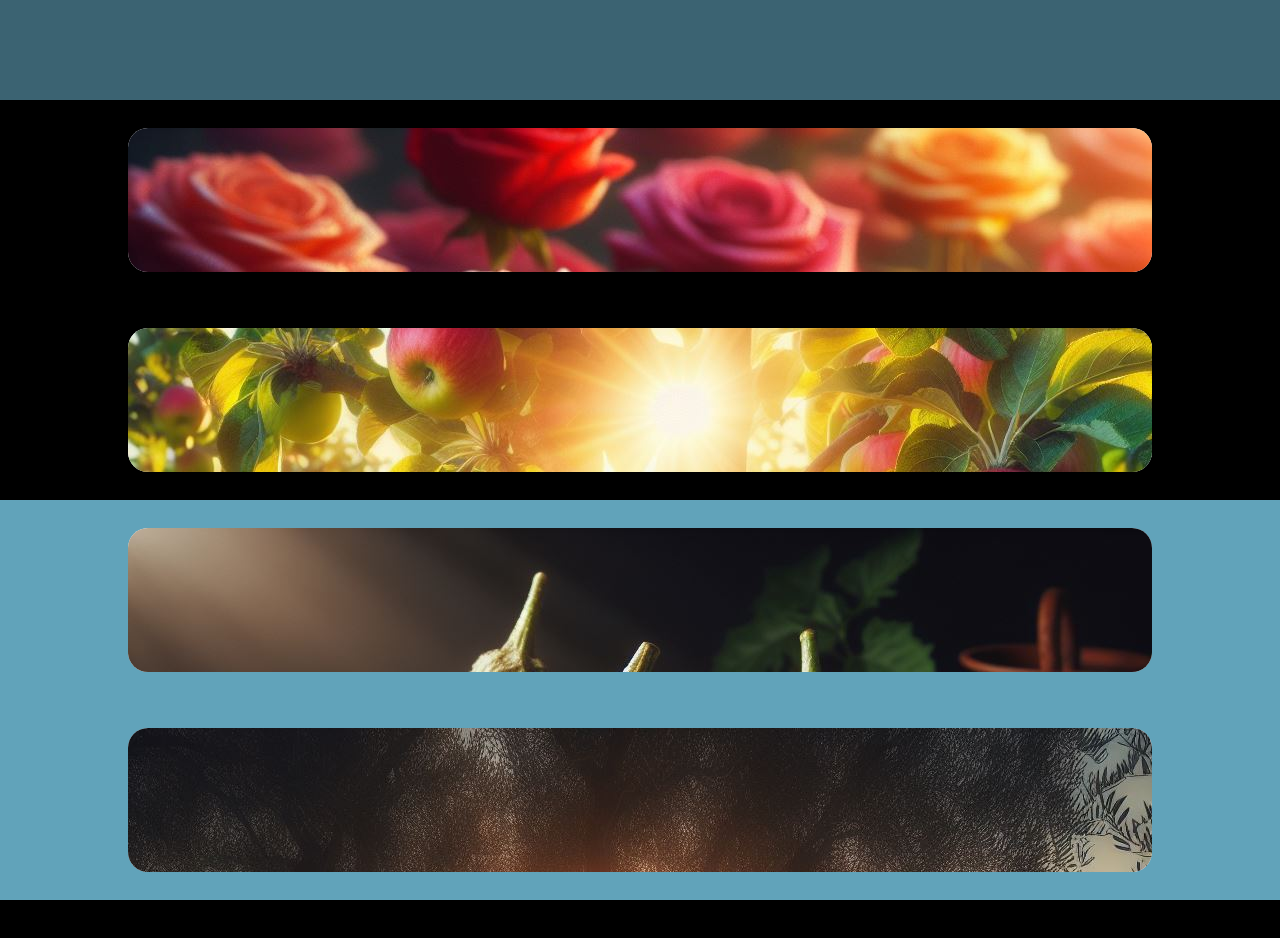
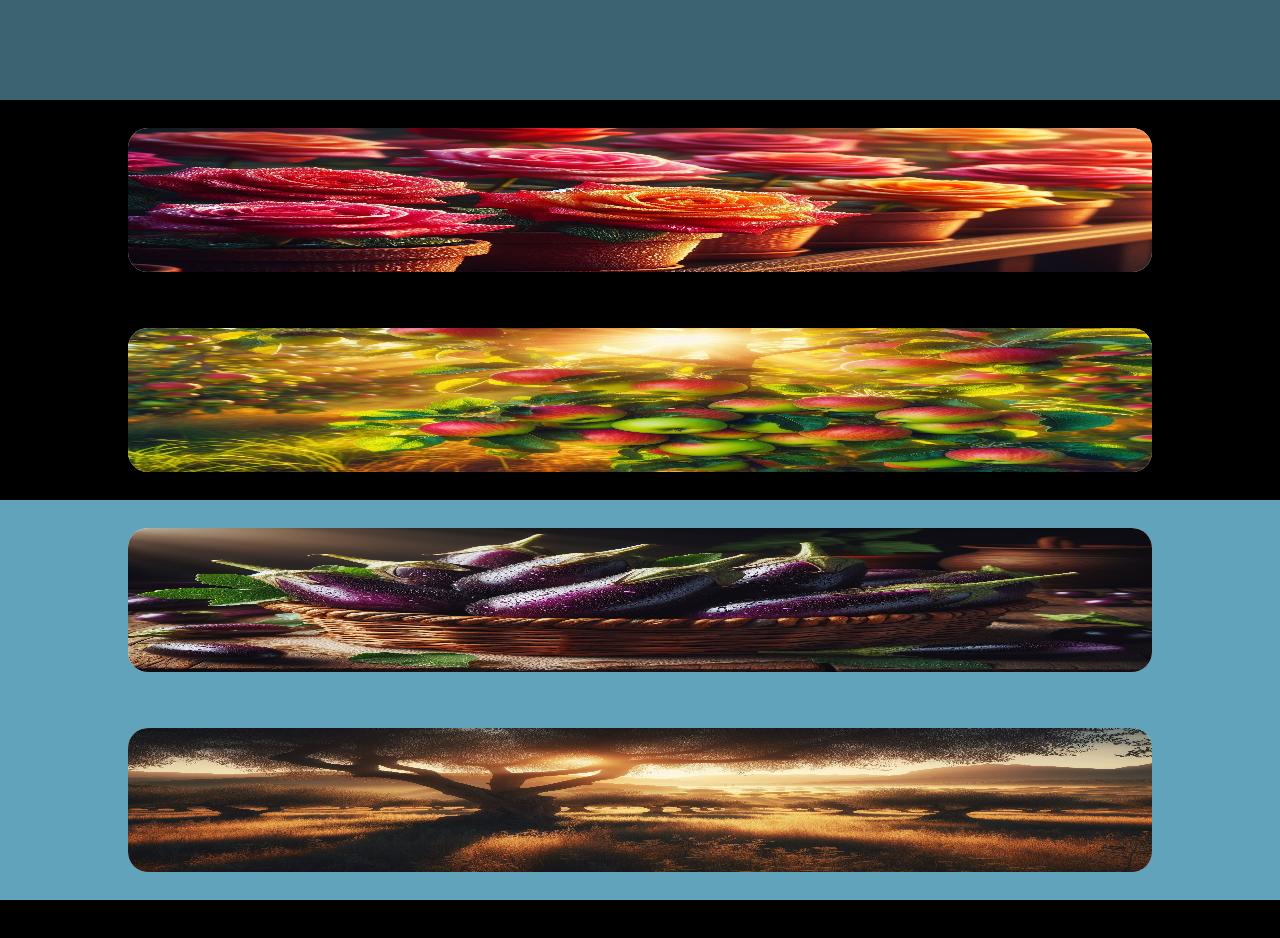
Before and after one commit to Mgilarmas/Farm-Project, a React (Vite) app: page / in a window 1280 px wide. Shown: the part 2140-3078 px from the top of the page. Built offline with nearby package versions, Linux system fonts and the light colour scheme; a web font is replaced by a local one.

Commit message:
Added images to seeds-types and hover animation

```diff
--- a/src/components/seeds-types/SeedsTypes.css
+++ b/src/components/seeds-types/SeedsTypes.css
@@ -30,58 +30,22 @@
   position: sticky;
 }
 
-#flowers{
+.seeds-types-container-seeds{
   width: 100%;
   height: 100%;
   border-radius: 20px;
-  background-image: url("/images/roses.jpeg");
 }
 
-#flowers:hover{
+.seeds-types-container-seeds img{
+  width: 100%;
+  height: 100%;
+  border-radius: 20px;
+  object-fit: fill;
+}
+
+.seeds-types-container-variety:hover .seeds-types-container-seeds{
   width: 30%;
   border-top-left-radius: 20px;
   border-bottom-left-radius: 20px;
   transition: 1s;
 }
-
-#fruits{
-  width: 100%;
-  height: 100%;
-  border-radius: 20px;
-  background-image: url("/images/manzano.jpg");
-}
-
-#fruits:hover{
-  width: 30%;
-  border-top-left-radius: 20px;
-  border-bottom-left-radius: 20px;
-  transition: 1s;
-}
-
-#vegetables{
-  width: 100%;
-  height: 100%;
-  border-radius: 20px;
-  background-image: url("/images/berenjenas.jpg");
-}
-
-#vegetables:hover{
-  width: 30%;
-  border-top-left-radius: 20px;
-  border-bottom-left-radius: 20px;
-  transition: 1s;
-}
-
-#trees{
-  width: 100%;
-  height: 100%;
-  border-radius: 20px;
-  background-image: url("/images/olive-tree.jpg");
-}
-
-#trees:hover{
-  width: 30%;
-  border-top-left-radius: 20px;
-  border-bottom-left-radius: 20px;
-  transition: 1s;
-}
--- a/src/components/seeds-types/SeedsTypes.jsx
+++ b/src/components/seeds-types/SeedsTypes.jsx
@@ -6,16 +6,24 @@ function SeedsTypes() {
       <div className="seeds-types-top-triangle"></div>
       <div className="seeds-types-container">
         <div className="seeds-types-container-variety">
-          <div id="flowers"></div>
+          <div className="seeds-types-container-seeds">
+            <img src="/images/roses.jpeg" alt="Roses" />
+          </div>
         </div>
         <div className="seeds-types-container-variety">
-          <div id="fruits"></div>
+          <div className="seeds-types-container-seeds">
+          <img src="/images/manzano.jpg" alt="Roses" />
+          </div>
         </div>
         <div className="seeds-types-container-variety">
-          <div id="vegetables"></div>
+          <div className="seeds-types-container-seeds">
+          <img src="/images/berenjenas.jpg" alt="Roses" />
+          </div>
         </div>
         <div className="seeds-types-container-variety">
-          <div id="trees"></div>
+          <div className="seeds-types-container-seeds">
+          <img src="/images/olive-tree.jpg" alt="Roses" />
+          </div>
         </div>
       </div>
       <div className="seeds-types-bottom-triangle"></div>
```
